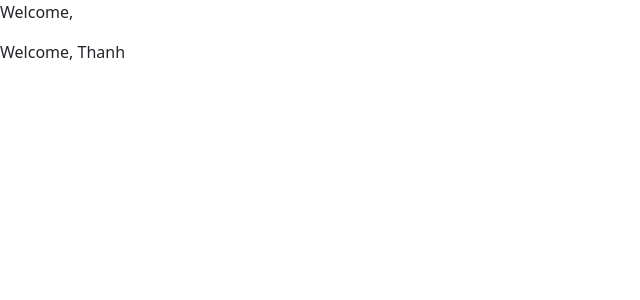
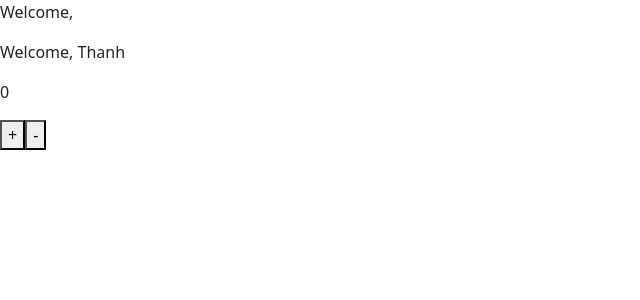
Before and after one commit to MinDuck404/3_vue-personal, a Vue app: page /test in a window 1280 px wide. Shown: the top 300 px of the page, without its empty margins (0-640 px from the left). Built offline with nearby package versions, Linux system fonts and the light colour scheme; no server answers.

Commit message:
Refactor Test view to improve user fetching logic and add counter functionality

```diff
--- /dev/null
+++ b/src/composables/useCounter.js
@@ -0,0 +1,10 @@
+// src/composables/useCounter.js
+import { ref } from 'vue'
+
+export function useCounter() {
+  const count = ref(0)
+  const increment = () => count.value++
+  const decrement = () => count.value--
+
+  return { count, increment, decrement }
+}
--- a/src/views/Test.vue
+++ b/src/views/Test.vue
@@ -1,7 +1,9 @@
+
+
+<!-- script cho auth -->
 <script setup>
   import { onMounted } from 'vue'
   import { useUserStore } from '@/stores/user'
-
   import { useAuthStores } from '@/stores/auth'
   import { storeToRefs } from 'pinia'
 
@@ -15,6 +17,11 @@ onMounted(() => {
     userStore.fetchUser()
     // console.log('User in store:', auth.user)
   })
+
+  // script cho counter
+  import { useCounter } from '@/composables/useCounter'
+  const { count, increment, decrement } = useCounter()
+
 </script>
 
 <template>
@@ -23,4 +30,9 @@ onMounted(() => {
     <p>Welcome, {{ userStore.profile?.name }}</p>
     <p>Welcome, {{ user?.name }}</p>
   </div>
+    <div>
+      <p>{{ count }}</p>
+      <button @click="increment">+</button>
+      <button @click="decrement">-</button>
+    </div>
 </template>
```
Lines whose indentation alone changed are shown as unchanged.
